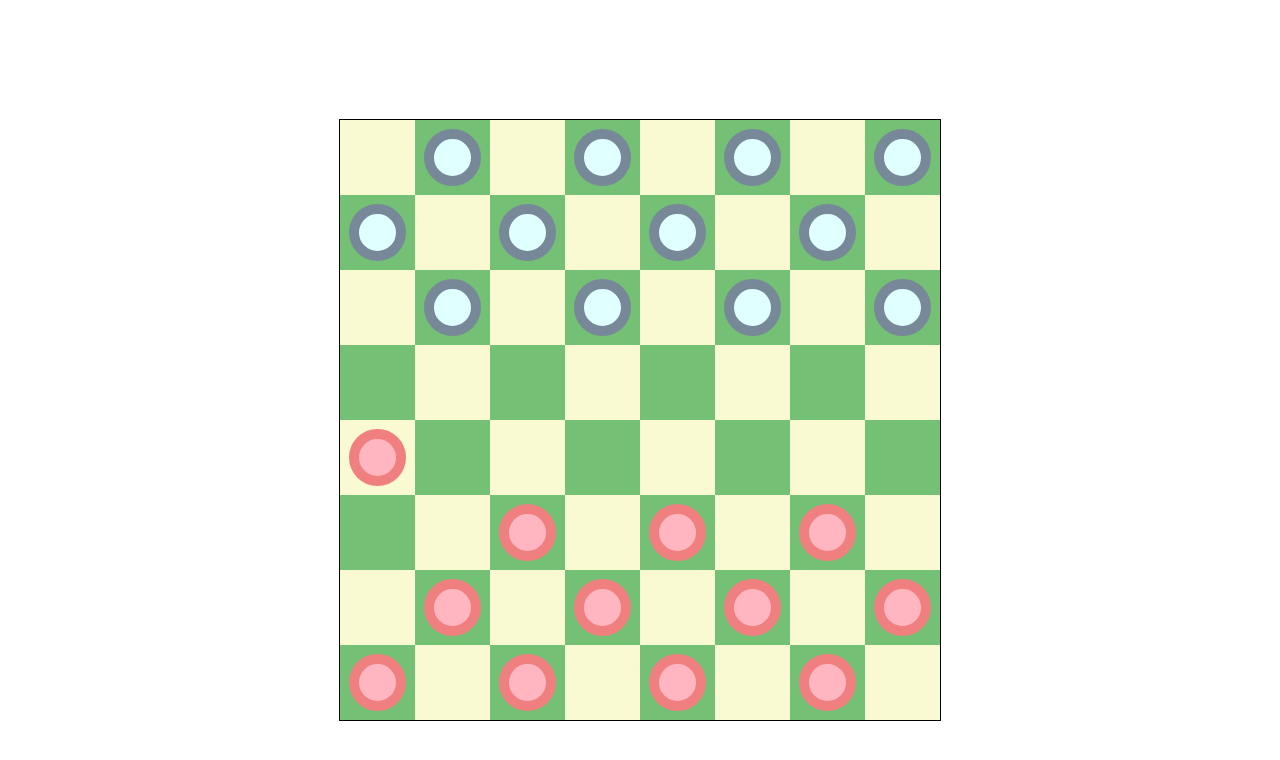
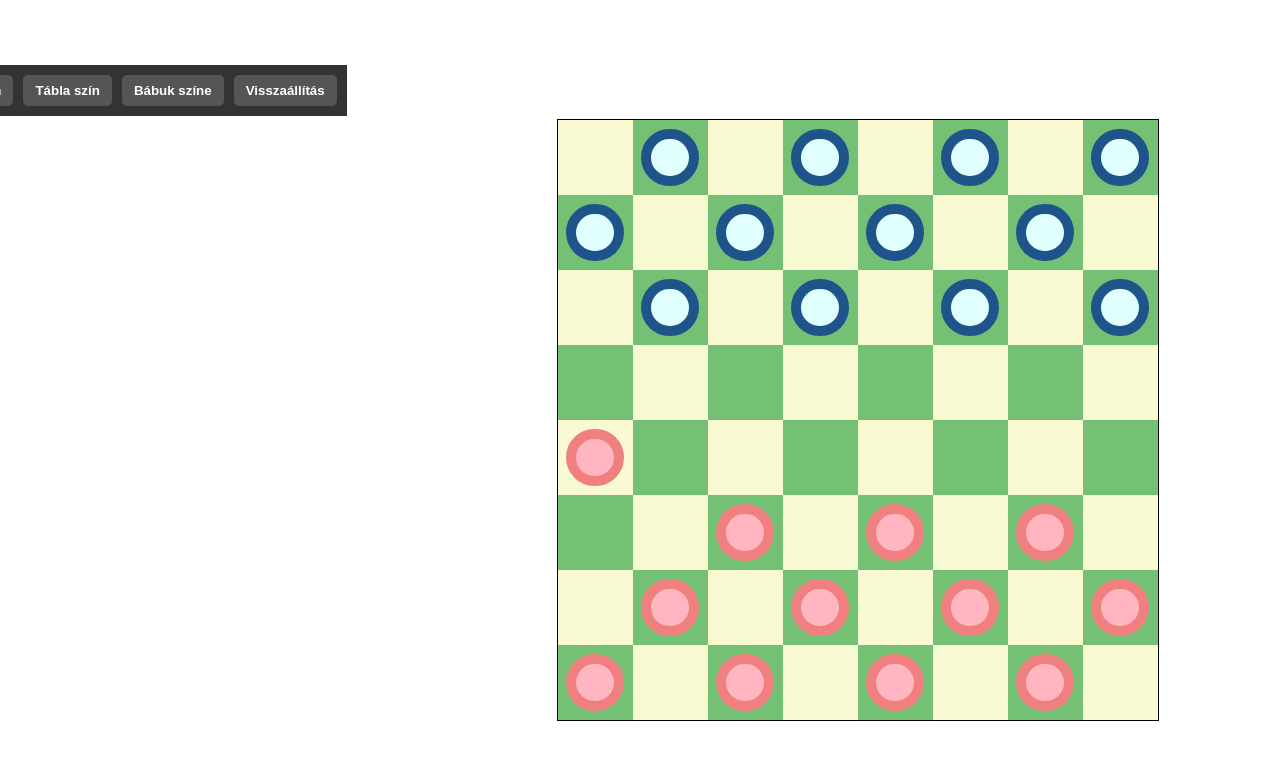
Before and after one commit to csaszarbalint/dama, a plain HTML site: page index.html in a window 1280 px wide. Drawn offline with Linux system fonts and the light colour scheme.

Commit message:
nesze Csaszyy

```diff
--- a/index.html
+++ b/index.html
@@ -7,6 +7,12 @@
     <title>Document</title>
 </head>
 <body>
+    <div class="navbar">
+  <button onclick="changeBackground()">Háttér szín</button>
+  <button onclick="changeBoard()">Tábla szín</button>
+  <button onclick="changePieces()">Bábuk színe</button>
+   <button onclick="resetAll()">Visszaállítás</button>
+</div>
     <main>
     </main>
 
--- a/index.js
+++ b/index.js
@@ -141,6 +141,56 @@ class CheckersBoard{
     }
 }
 
+// Háttérszín váltás (egyszerű)
+function changeBackground() {
+  document.body.style.backgroundColor =
+    document.body.style.backgroundColor === "lightgreen" ? "#c1bfbeff" : "lightgreen";
+}
+
+// Tábla szín váltás — a te kódodban a "fekete" cellák osztálya: .cell_black
+function changeBoard() {
+  document.querySelectorAll(".cell_black").forEach(el => {
+    el.classList.toggle("cell_black_alt");
+  });
+   document.querySelectorAll(".cell_white").forEach(el => {
+    el.classList.toggle("cell_white_alt");
+  });
+}
+
+// Bábuk szín váltás — a te kódodban a bábuk osztályai: .piece_black és .piece_white
+function changePieces() {
+  document.querySelectorAll(".piece_black").forEach(el => {
+    el.classList.toggle("piece_black_alt");
+  });
+  document.querySelectorAll(".piece_white").forEach(el => {
+    el.classList.toggle("piece_white_alt");
+  });
+}
+
+// Minden visszaállítása alapértelmezettre
+function resetAll() {
+  // Háttér visszaállítása
+  document.body.style.backgroundColor = "#c1bfbeff";
+
+  // Táblaszínek visszaállítása
+  document.querySelectorAll(".cell_black_alt").forEach(el => {
+    el.classList.remove("cell_black_alt");
+  });
+
+  document.querySelectorAll(".cell_white_alt").forEach(el => {
+    el.classList.remove("cell_white_alt");
+  });
+
+  // Bábuk visszaállítása
+  document.querySelectorAll(".piece_black_alt").forEach(el => {
+    el.classList.remove("piece_black_alt");
+  });
+  document.querySelectorAll(".piece_white_alt").forEach(el => {
+    el.classList.remove("piece_white_alt");
+  });
+}
+
+
 document.body.onload = () => {
     let a = new CheckersBoard(document.querySelector('main'))
 }
--- a/style.css
+++ b/style.css
@@ -6,6 +6,14 @@ body{
     margin: auto;
     height: 100vh;
     padding: 20px;
+
+    scrollbar-width: none;
+
+    -ms-overflow-style: none;
+}
+
+body ::-webkit-scrollbar{
+    display: none;
 }
 
 main{
@@ -50,6 +58,44 @@ main{
 }
 
 .piece_white{
-    border-color: lightslategray;
+    border-color: rgb(30, 84, 138);
     background-color: lightcyan;
 }
+
+.navbar{
+  display:flex;
+  justify-content:center;
+  background-color:#333;
+  padding:10px;
+  gap:10px;
+  position:  relative; top: -330px; left: -210px;
+}
+.navbar button{
+  padding:8px 12px;
+  border-radius:5px;
+  border: none;
+  cursor:pointer;
+  background:#555;
+  color:white;
+  font-weight:600;
+}
+.navbar button:hover{ background:#777; }
+
+/* Alternatív tábla szín (amiket a JS fog kapcsolgatni) */
+.cell_black_alt{
+  background-color: grey !important;
+}
+
+.cell_white_alt{
+    background-color: white !important;
+}
+
+/* Alternatív bábuk */
+.piece_black_alt{
+  background-color: white !important;
+  border-color: black !important;
+}
+.piece_white_alt{
+  background-color: red !important;
+  border-color: black !important;
+}
```
